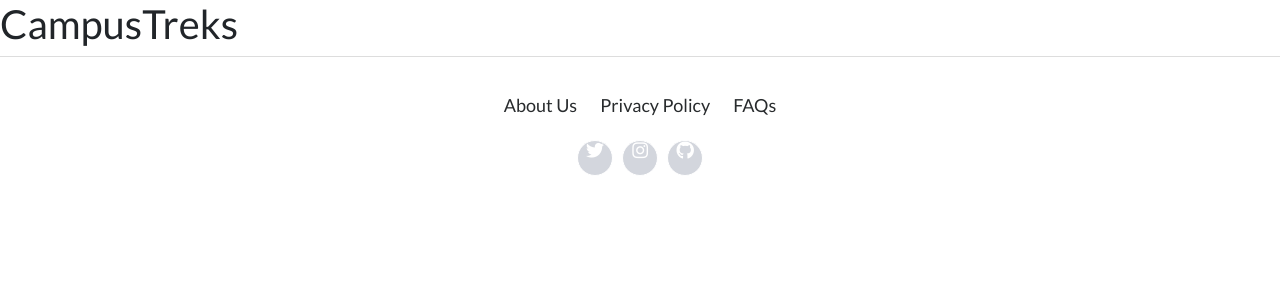
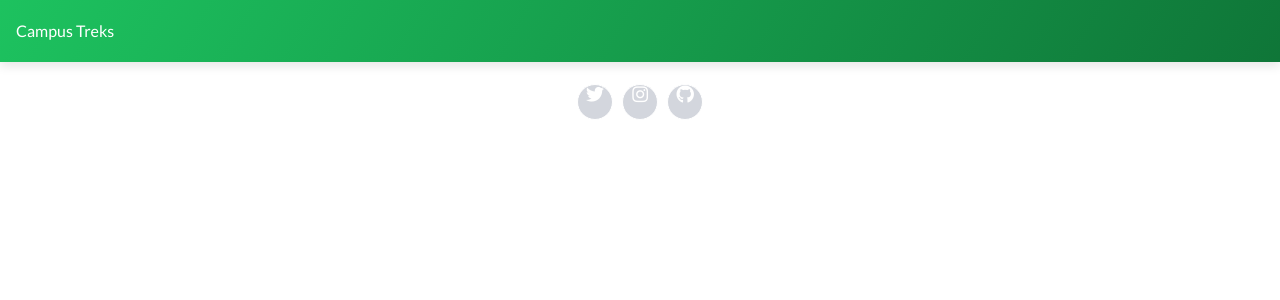
Before and after one commit to lloydtao/ECM2434-Treasure-Hunt, a PHP site: template src/www/campustreks/templates/header_mobile.php in a window 1280 px wide. Shown: the top 300 px of the page. Run offline with PHP 8.4, Linux system fonts and the light colour scheme; the template is opened without the code that fills it, so the values that code supplies are empty.

Commit message:
Adda mini navbar to the play page

```diff
--- a/src/www/campustreks/templates/header_mobile.php
+++ b/src/www/campustreks/templates/header_mobile.php
@@ -1,3 +1,3 @@
-<header>
-    <h1>CampusTreks</h1>
-</header>
+<nav class="navbar fixed-top portfolio-navbar gradient">
+    Campus Treks
+</nav>
```
